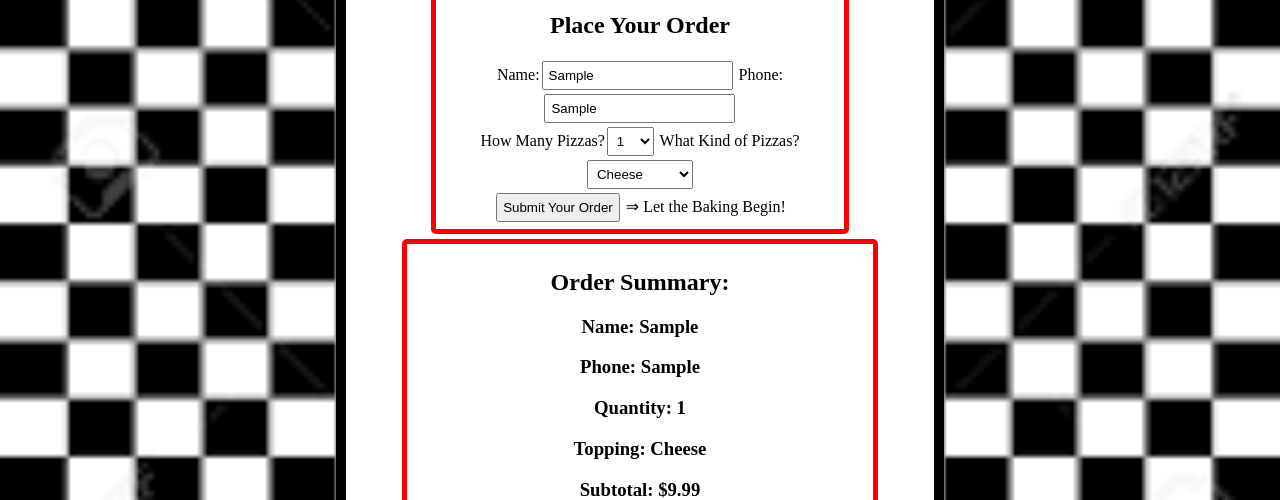
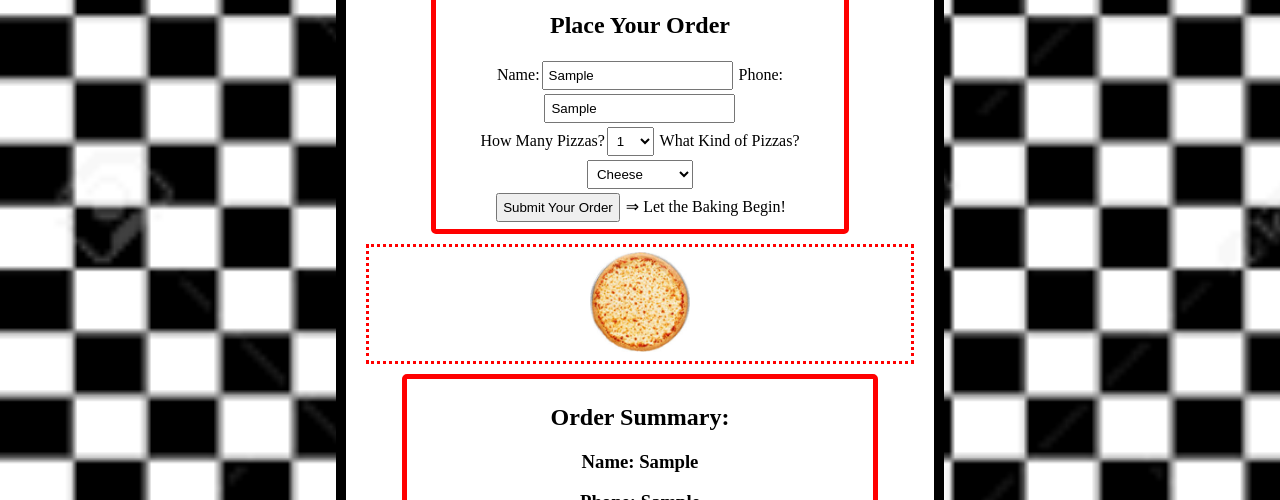
Before and after one commit to JayceDowns42/StudyGroup, a plain HTML site: page index.html in a window 1280 px wide. Both pictures are taken after typing "Sample", "Sample" into the empty fields and a click on the button "Submit Your Order". Shown: the part 300-800 px from the top of the page. Drawn offline with Linux system fonts and the light colour scheme.

Commit message:
Added Pizza pictures, and styles pizzaPics div

```diff
--- a/index.html
+++ b/index.html
@@ -28,10 +28,10 @@
                 What Kind of Pizzas?<select name="top" id="top">
                     <script>
                         let toppings = ["Cheese", "Sausage", "Pepperoni", "Supreme", "Meat Lovers"];
-                        i = 0;
-                        while (i < toppings.length) {
-                            document.getElementById('top').innerHTML += `<option value='${toppings[i]}'>${toppings[i]}</option>`;
-                            i++;
+
+                        for (i=0; i < toppings.length; i++) {
+                            document.getElementById('top').innerHTML += `<option value='${i}'>${toppings[i]}</option>`;
+
                         }
                     </script>
                 </select>
@@ -41,6 +41,7 @@
 
             </form>
         </div>
+        <div id="pizzaPics"></div>
         <div id="summary"></div>
         <script src="javascript.js"></script>
     </body>
--- a/javascript.js
+++ b/javascript.js
@@ -9,9 +9,10 @@ var tops = document.getElementById('top');
 var price = 9.99;
 var tax = .076;
 var total = 1.076;
+var pizzaImg = document.getElementById('pizzaPics');
 
 var sum = document.getElementById('summary');
-
+toppings = ["Cheese", "Sausage", "Pepperoni", "Supreme", "Meat Lovers"];
 
 function summary(){
     sum.style.border= `5px solid red`;
@@ -19,11 +20,23 @@ function summary(){
     sum.innerHTML += `<h3>Name: ${nameVar.value}</h3>`;
     sum.innerHTML += `<h3>Phone: ${phone.value}</h3>`;
     sum.innerHTML += `<h3>Quantity: ${qty.value}</h3>`;
-    sum.innerHTML += `<h3>Topping: ${tops.value}</h3>`;
+    sum.innerHTML += `<h3>Topping: ${toppings[tops.value]}</h3>`;
     sum.innerHTML += `<h3>Subtotal: $${qty.value*price}</h3>`;
     sum.innerHTML += `<h3>Tax: $${(qty.value*price*tax).toFixed(2)}</h3>`;
     sum.innerHTML += `<h3>Total: $${(qty.value*price*total).toFixed(2)}</h3>`;
     sum.innerHTML += `<img src="hooray.jpg" id="hooray">`;
     sum.innerHTML += `<h2>One Step Closer to Pizza!</h2>`;
+    pizzaImgs();
+    pizzaPics.style.border = `3px dotted red`;
+}
+
+function pizzaImgs(){
+    let pizzaPic = ["cheese.jpg", "sausage.jpg", "pepperoni.jpg", "supreme.jpg", "meatLovers.jpg"];
+    pizzaImg.innerHTML = "";
+    for (i=1; i <= qty.value; i++)
+    {
+        pizzaImg.innerHTML += `<img src="${pizzaPic[tops.value]}" class="pizzaPictures">`;
+    }
+
 
 }
--- a/styles.css
+++ b/styles.css
@@ -46,3 +46,12 @@ input, select {
     padding:10px;
     background-color: white;
 }
+
+.pizzaPictures {
+    height: 100px;
+}
+
+#pizzaPics {
+    padding: 5px;
+    margin: 10px;
+}
```
Also changed, not shown: cheese.jpg (added), meatLovers.jpg (added), pepperoni.jpg (added), sausage.jpg (added), supreme.jpg (added).
